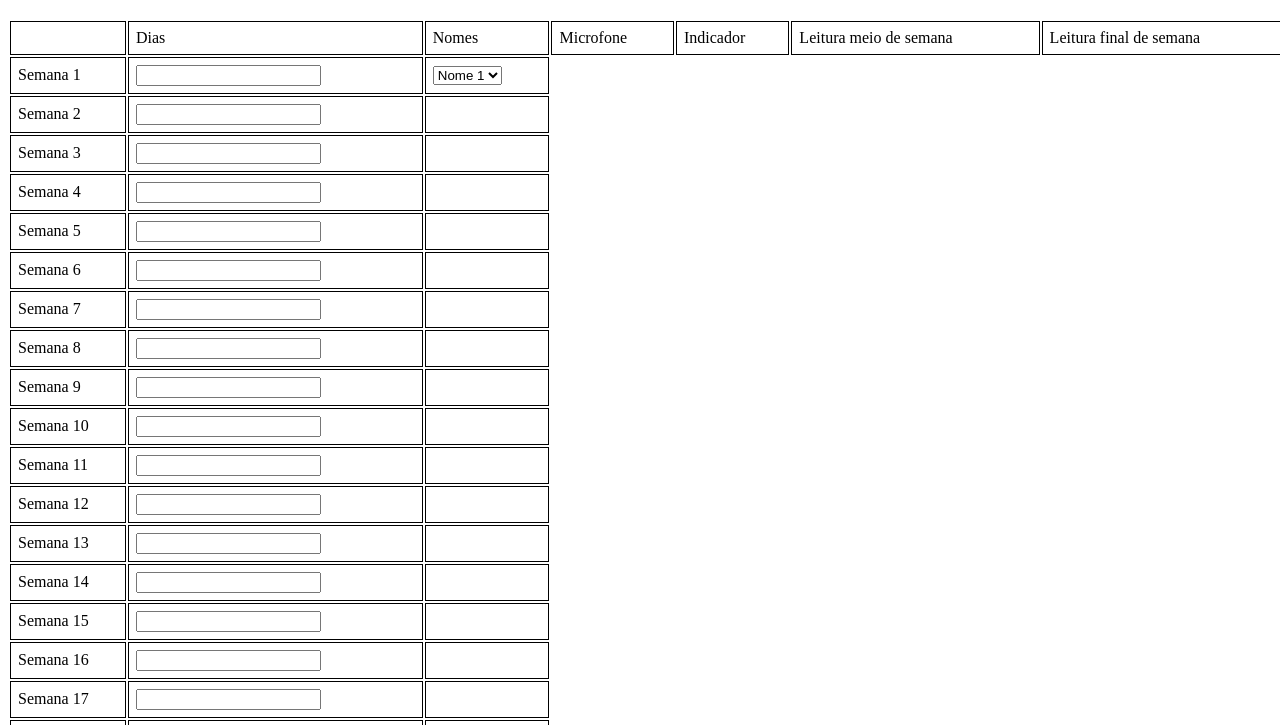
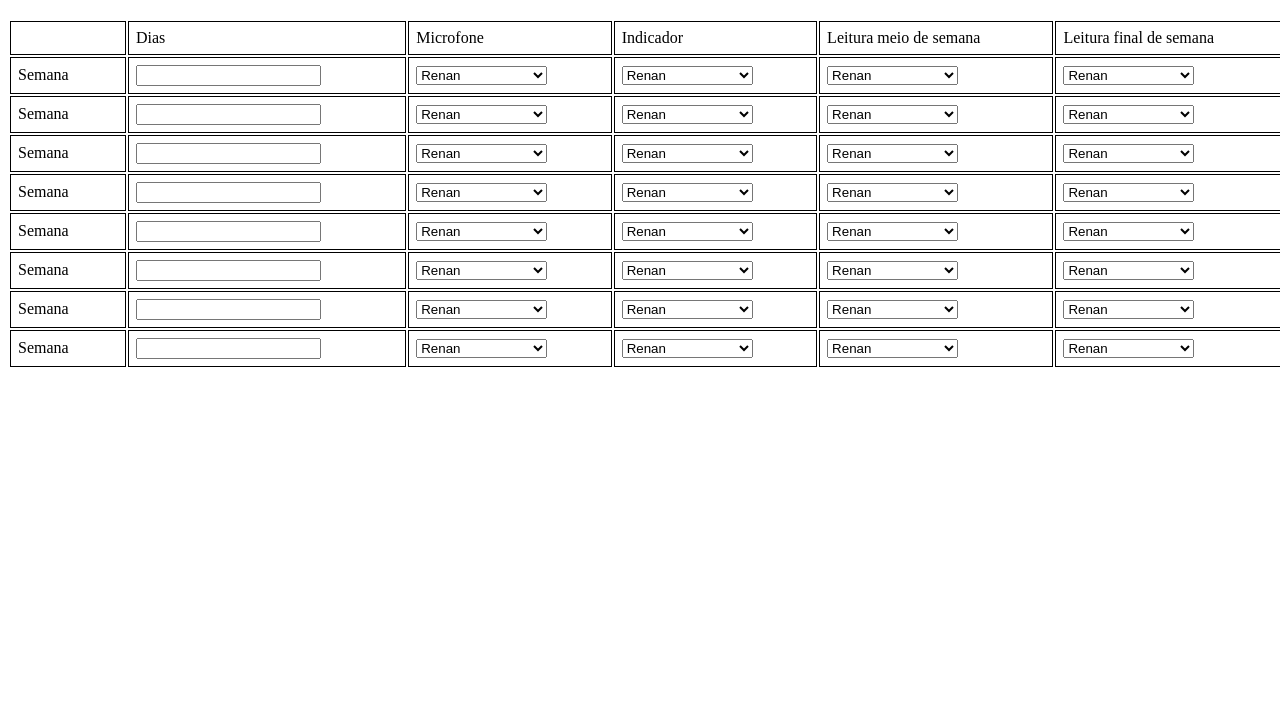
Before and after one commit to BrunaSolemar/luizfernando, a plain HTML site: page tabeladesignacao/index.html in a window 1280 px wide. Shown: the part 61-786 px from the top of the page. Drawn offline with nearby package versions, Linux system fonts and the light colour scheme.

Commit message:
designacoes

```diff
--- a/tabeladesignacao/index.html
+++ b/tabeladesignacao/index.html
@@ -27,63 +27,124 @@
         <tr>
             <td></td>
             <td>Dias</td>
-            <td>Nomes</td>
+
             <td>Microfone</td>
             <td>Indicador</td>
             <td>Leitura meio de semana</td>
             <td>Leitura final de semana</td>
         </tr>
+
+
         <tr>
-            <td class="semana">Semana 1</td><td><input type="text" name="datepicker" class="datepicker"></td>
-            <td>
-                <select name="nomes">
-                    <option value="nome1">Nome 1</option>
-                    <option value="nome2">Nome 2</option>
-                    <option value="nome3">Nome 3</option>
-                    <!-- Adicione mais opções conforme necessário -->
-                </select>
-            </td>
-        </tr>
-        <tr><td>Semana 2</td>
-            <td><input type="text" class="datepicker" id="datepicker"></td>
-            <td></td>
+            <td class="semana">Semana </td>
+            <td><input type="text" name="datepicker" class="datepicker"></td>
+
+            <td><select name="microfone"></select></td>
+            <td><select name="indicador"></select></td>
+            <td><select name="leitura_meio_de_semana"></select></td>
+            <td><select name="leitura_final_de_semana"></select></td>
         </tr>
         <tr>
-            <td>Semana 3</td>
+            <td class="semana">Semana </td>
             <td><input type="text" name="datepicker" class="datepicker"></td>
-            <td></td>
+
+            <td><select name="microfone"></select></td>
+            <td><select name="indicador"></select></td>
+            <td><select name="leitura_meio_de_semana"></select></td>
+            <td><select name="leitura_final_de_semana"></select></td>
         </tr>
-        <tr><td>Semana 4</td><td><input type="text" name="datepicker" class="datepicker"></td><td></td></tr>
-        <tr><td>Semana 5</td><td><input type="text" name="datepicker" class="datepicker"></td><td></td></tr>
-        <tr><td>Semana 6</td><td><input type="text" name="datepicker" class="datepicker"></td><td></td></tr>
-        <tr><td>Semana 7</td><td><input type="text" name="datepicker" class="datepicker"></td><td></td></tr>
-        <tr><td>Semana 8</td><td><input type="text" name="datepicker" class="datepicker"></td><td></td></tr>
-        <tr><td>Semana 9</td><td><input type="text" name="datepicker" class="datepicker"></td><td></td></tr>
-        <tr><td>Semana 10</td><td><input type="text" name="datepicker" class="datepicker"></td><td></td></tr>
-        <tr><td>Semana 11</td><td><input type="text" name="datepicker" class="datepicker"></td><td></td></tr>
-        <tr><td>Semana 12</td><td><input type="text" name="datepicker" class="datepicker"></td><td></td></tr>
-        <tr><td>Semana 13</td><td><input type="text" name="datepicker" class="datepicker"></td><td></td></tr>
-        <tr><td>Semana 14</td><td><input type="text" name="datepicker" class="datepicker"></td><td></td></tr>
-        <tr><td>Semana 15</td><td><input type="text" name="datepicker" class="datepicker"></td><td></td></tr>
-        <tr><td>Semana 16</td><td><input type="text" name="datepicker" class="datepicker"></td><td></td></tr>
-        <tr><td>Semana 17</td><td><input type="text" name="datepicker" class="datepicker"></td><td></td></tr>
-        <tr><td>Semana 18</td><td><input type="text" name="datepicker" class="datepicker"></td><td></td></tr>
-        <tr><td>Semana 19</td><td><input type="text" name="datepicker" class="datepicker"></td><td></td></tr>
-        <tr><td>Semana 20</td><td><input type="text" name="datepicker" class="datepicker"></td><td></td></tr>
-        <tr><td>Semana 21</td><td><input type="text" name="datepicker" class="datepicker"></td><td></td></tr>
-        <tr><td>Semana 22</td><td><input type="text" name="datepicker" class="datepicker"></td><td></td></tr>
-        <tr><td>Semana 23</td><td><input type="text" name="datepicker" class="datepicker"></td><td></td></tr>
-        <tr><td>Semana 24</td><td><input type="text" name="datepicker" class="datepicker"></td><td></td></tr>
-        <tr><td>Semana 25</td><td><input type="text" name="datepicker" class="datepicker"></td><td></td></tr>
-        <tr><td>Semana 26</td><td><input type="text" name="datepicker" class="datepicker"></td><td></td></tr>
+        <tr>
+            <td class="semana">Semana </td>
+            <td><input type="text" name="datepicker" class="datepicker"></td>
+
+            <td><select name="microfone"></select></td>
+            <td><select name="indicador"></select></td>
+            <td><select name="leitura_meio_de_semana"></select></td>
+            <td><select name="leitura_final_de_semana"></select></td>
+        </tr>
+        <tr>
+            <td class="semana">Semana </td>
+            <td><input type="text" name="datepicker" class="datepicker"></td>
+
+            <td><select name="microfone"></select></td>
+            <td><select name="indicador"></select></td>
+            <td><select name="leitura_meio_de_semana"></select></td>
+            <td><select name="leitura_final_de_semana"></select></td>
+        </tr>
+        <tr>
+            <td class="semana">Semana </td>
+            <td><input type="text" name="datepicker" class="datepicker"></td>
+
+            <td><select name="microfone"></select></td>
+            <td><select name="indicador"></select></td>
+            <td><select name="leitura_meio_de_semana"></select></td>
+            <td><select name="leitura_final_de_semana"></select></td>
+        </tr>
+        <tr>
+            <td class="semana">Semana </td>
+            <td><input type="text" name="datepicker" class="datepicker"></td>
+
+            <td><select name="microfone"></select></td>
+            <td><select name="indicador"></select></td>
+            <td><select name="leitura_meio_de_semana"></select></td>
+            <td><select name="leitura_final_de_semana"></select></td>
+        </tr>
+        <tr>
+            <td class="semana">Semana </td>
+            <td><input type="text" name="datepicker" class="datepicker"></td>
+
+            <td><select name="microfone"></select></td>
+            <td><select name="indicador"></select></td>
+            <td><select name="leitura_meio_de_semana"></select></td>
+            <td><select name="leitura_final_de_semana"></select></td>
+        </tr>
+        <tr>
+            <td class="semana">Semana </td>
+            <td><input type="text" name="datepicker" class="datepicker"></td>
+
+            <td><select name="microfone"></select></td>
+            <td><select name="indicador"></select></td>
+            <td><select name="leitura_meio_de_semana"></select></td>
+            <td><select name="leitura_final_de_semana"></select></td>
+        </tr>
 
 
 
     </table>
 
+
+
     <script>
+         document.addEventListener("DOMContentLoaded", function() {
+                var nomes = ["Renan", "Rodrigo", "Marcos", "Jailson", "Sergio", "Alexandre", "Deric", "Claudio", "Daniel", "José Carlos", "Lucas Gestoso", "Lucas Sant ana", "Raimundo", "Roberto Rangel", "Roberto Silva", "Rodrigo do Carmo"];
+
+                // Gerar opções de nomes
+            var options = '';
+            nomes.forEach(function(nome) {
+                options += '<option value="' + nome + '">' + nome + '</option>';
+            });
+
+            // Aplicar opções e lógica de desabilitação em todas as células de seleção de nomes
+            var selectElements = document.querySelectorAll('select[name="microfone"], select[name="indicador"], select[name="leitura_meio_de_semana"], select[name="leitura_final_de_semana"]');
+            selectElements.forEach(function(select) {
+                select.innerHTML = options;
+                select.addEventListener('change', function(event) {
+                    var selectedOption = event.target.value;
+                    var allSelects = document.querySelectorAll('select[name="microfone"], select[name="indicador"], select[name="leitura_meio_de_semana"], select[name="leitura_final_de_semana"]');
+                    allSelects.forEach(function(sel) {
+                        var options = sel.options;
+                        for (var i = 0; i < options.length; i++) {
+                            if (options[i].value === selectedOption) {
+                                options[i].disabled = true;
+                            }
+                        }
+                    });
+                });
+            });
+        });
+
         $(function() {
-          $(".datepicker").datepicker();
+            $(".datepicker").datepicker();
         });
       </script>
 </body>
```
